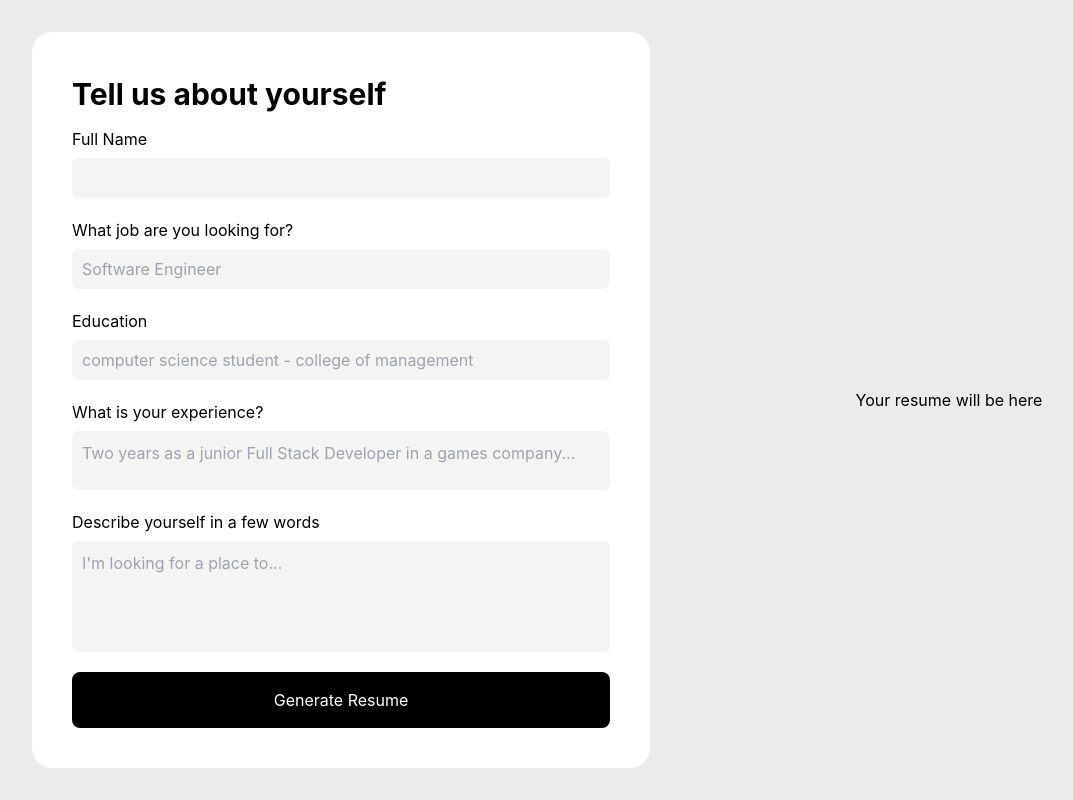
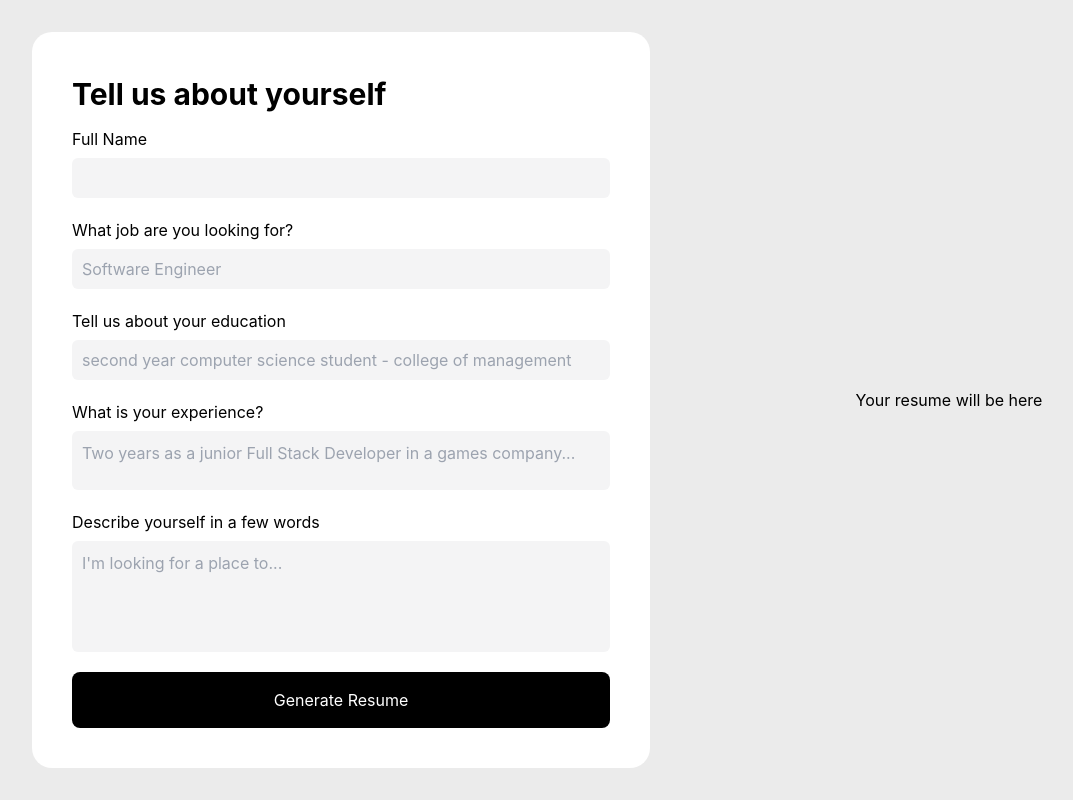
Before and after one commit to MyResumeCollege/resuMateClient, a React (Vite) app in the folder resumate/: page / in a window 1280 px wide. Shown: the whole page, without its empty margins (0-1073 px from the left). Built offline with nearby package versions, Linux system fonts and the light colour scheme.

Commit message:
chane education question on form

```diff
--- a/resumate/src/components/intro-form/IntroForm.tsx
+++ b/resumate/src/components/intro-form/IntroForm.tsx
@@ -40,11 +40,11 @@ const IntroForm = ({ onSubmit }: IntroFormProps) => {
 				onChange={(e) => setJob(e.target.value)}
 			/>
 			<label />
-			Education
+			Tell us about your education
 			<input
 				type="text"
 				value={education}
-				placeholder='computer science student - college of management'
+				placeholder='second year computer science student - college of management'
 				onChange={(e) => setEducation(e.target.value)}
 			/>
 			<label />
```
